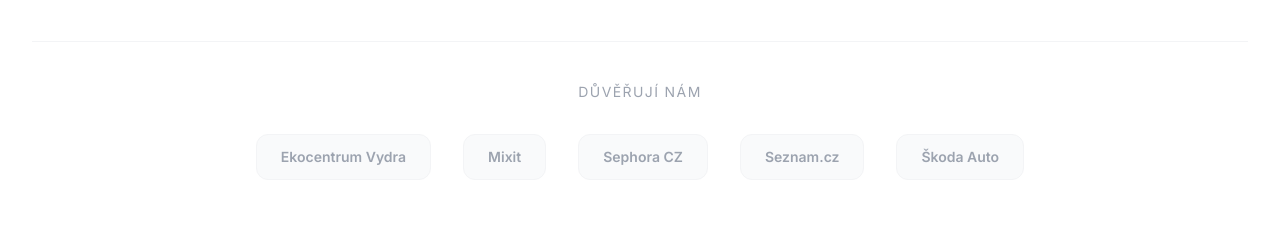
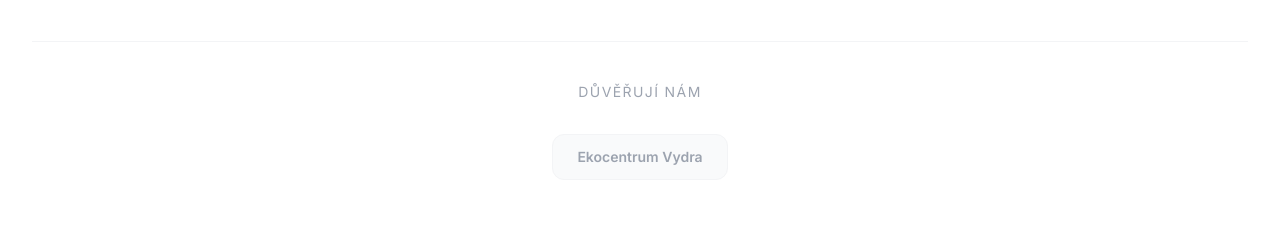
Before and after one commit to partyskincz-code/B2BWEB, a Next.js app: page / in a window 1280 px wide. Shown: the part 5860-6090 px from the top of the page. Built offline with nearby package versions, Linux system fonts and the light colour scheme.

Commit message:
Update page.tsx

```diff
--- a/app/page.tsx
+++ b/app/page.tsx
@@ -205,7 +205,9 @@
     ? ["Firemný event", "Teambuilding", "Festival", "Veľtrh", "Konferencia", "Svadba", "Brand launch", "Detská párty", "Športová akcia"]
     : ["Firemní event", "Teambuilding", "Festival", "Veletrh", "Konference", "Svatba", "Brand launch", "Dětská party", "Sportovní akce"];
 
-  const clientLogos = ["Ekocentrum Vydra", "Mixit", "Sephora CZ", "Seznam.cz", "Škoda Auto"];
+  const clientLogos = [
+    { name: "Ekocentrum Vydra", url: "https://www.ekocentrumvydra.cz" },
+  ];
 
   return (
     <>
@@ -625,9 +627,15 @@
               </p>
               <div className="flex flex-wrap justify-center items-center gap-8">
                 {clientLogos.map((logo) => (
-                  <div key={logo} className="px-6 py-3 bg-gray-50 rounded-xl border border-gray-100 text-gray-400 font-semibold text-sm hover:border-brand-primary/30 hover:text-brand-primary transition-all duration-200">
-                    {logo}
-                  </div>
+                  <a
+                    key={logo.name}
+                    href={logo.url}
+                    target="_blank"
+                    rel="noopener noreferrer"
+                    className="px-6 py-3 bg-gray-50 rounded-xl border border-gray-100 text-gray-400 font-semibold text-sm hover:border-brand-primary/30 hover:text-brand-primary transition-all duration-200"
+                  >
+                    {logo.name}
+                  </a>
                 ))}
               </div>
             </div>
```
